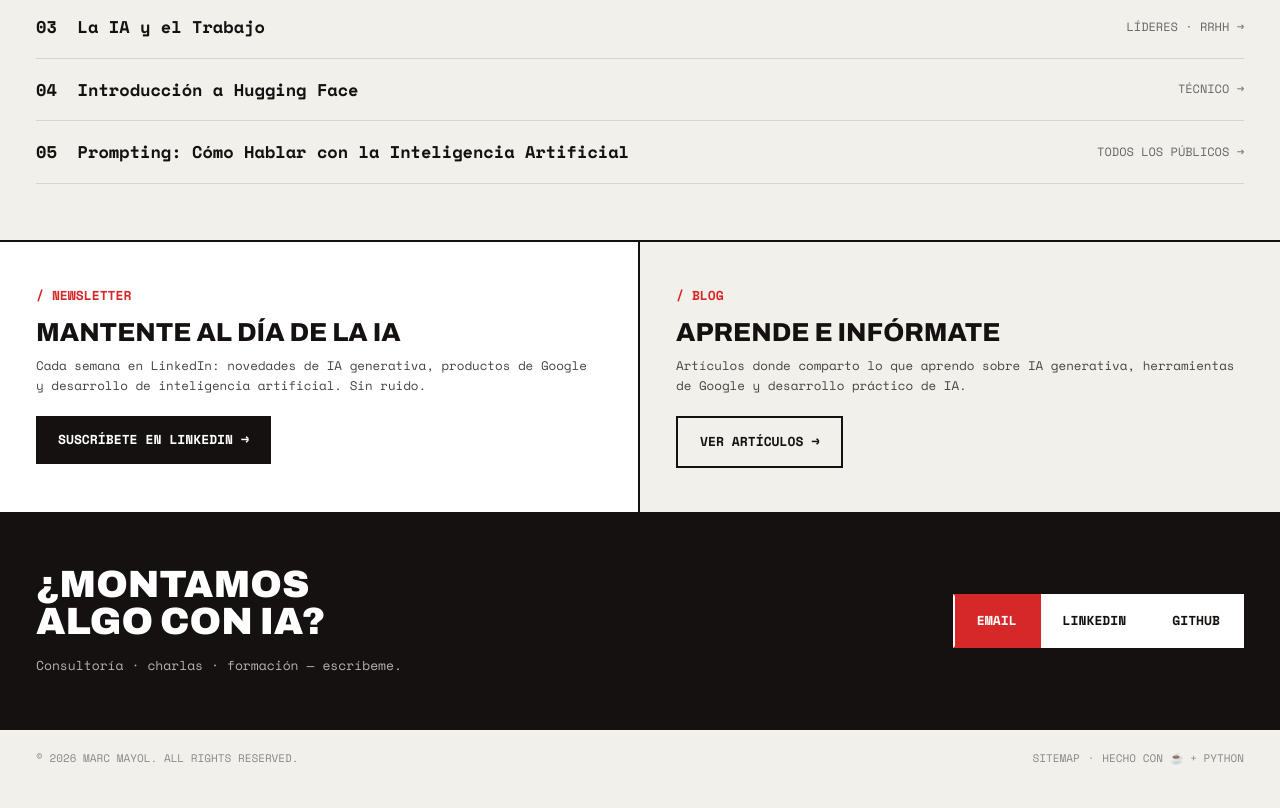
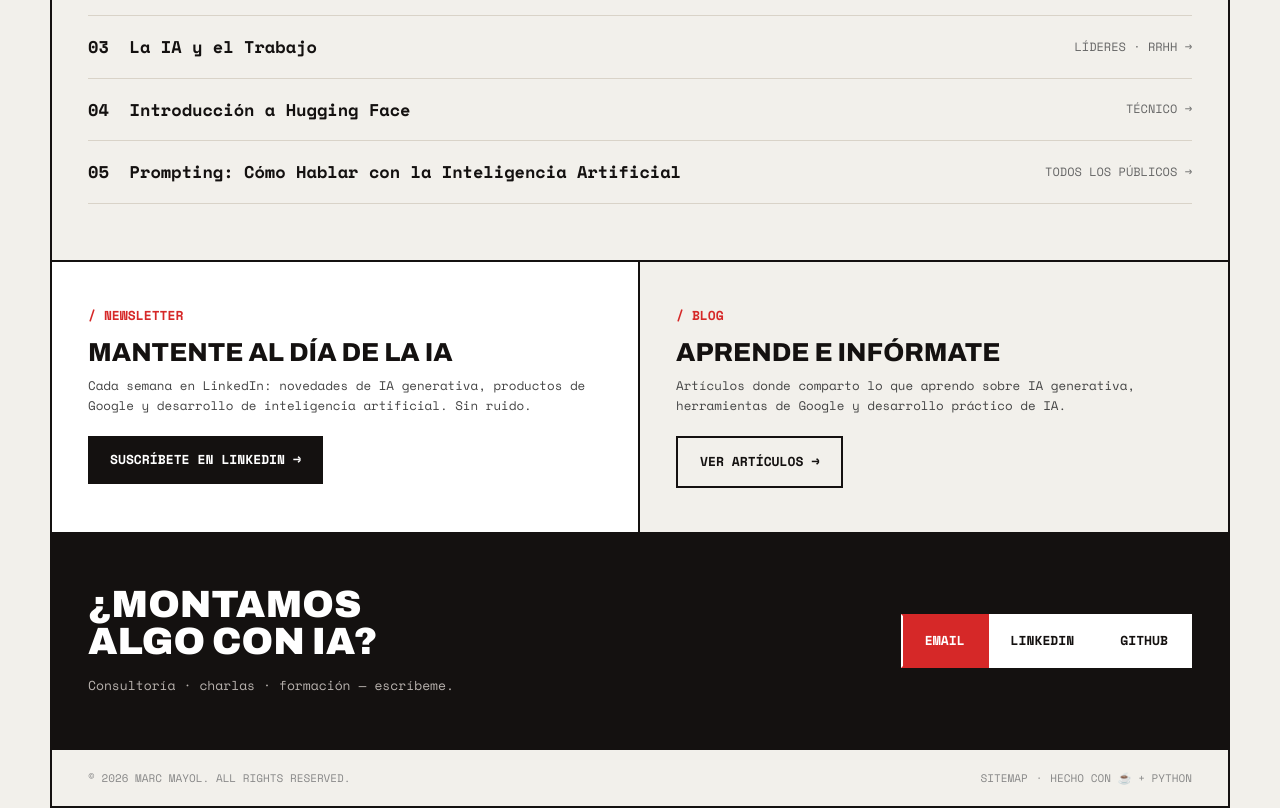
Before and after one commit to marcmayol/marcmayol.github.io, an Astro site: page / in a window 1280 px wide. Shown: the part 1440-2248 px from the top of the page. Before the commit the page ends 2226 px from the top, so only its background shows below. Built offline with nearby package versions, Linux system fonts and the light colour scheme; Astro itself is replaced by a stand-in of ours; a web font is replaced by a local one.

Commit message:
Revert "redesign: home a todo el ancho (sin bordes laterales/marco)"
This reverts commit 9df2673bdd753b660de4a35c6c45a12bc3562795.

```diff
--- a/src/components/Footer.astro
+++ b/src/components/Footer.astro
@@ -29,11 +29,11 @@
 </footer>
 
 <style>
-	.mm-footer{width:100%;background:#f2f0eb}
+	.mm-footer{max-width:1180px;margin:0 auto;background:#f2f0eb}
 	.mm-footer-bar{
 		display:flex;justify-content:space-between;flex-wrap:wrap;gap:8px;
 		padding:20px 36px;
-		border-top:2px solid #141110;
+		border-left:2px solid #141110;border-right:2px solid #141110;border-top:2px solid #141110;border-bottom:2px solid #141110;
 		font-family:'Space Mono',monospace;font-size:11px;color:#888;
 	}
 	.mm-footer-links{display:inline-flex;gap:8px;align-items:center}
--- a/src/components/Header.astro
+++ b/src/components/Header.astro
@@ -32,11 +32,11 @@
 
 <style>
 	.mm-header{
-		width:100%;
+		max-width:1180px;margin:0 auto;
 		display:flex;justify-content:space-between;align-items:center;
 		padding:16px 32px;
 		background:#fff;color:#141110;
-		border-bottom:2px solid #141110;
+		border-bottom:2px solid #141110;border-left:2px solid #141110;border-right:2px solid #141110;
 		position:sticky;top:0;z-index:50;
 		font-family:'Space Mono',monospace;
 	}
--- a/src/components/HomeContent.astro
+++ b/src/components/HomeContent.astro
@@ -125,7 +125,8 @@
 
 <style>
 	.mm-home{
-		width:100%;background:#f2f0eb;color:#141110;
+		max-width:1180px;margin:0 auto;background:#f2f0eb;color:#141110;
+		border-left:2px solid #141110;border-right:2px solid #141110;
 		font-family:'Archivo',sans-serif;
 	}
 	.mm-red{color:#d62828}
```
